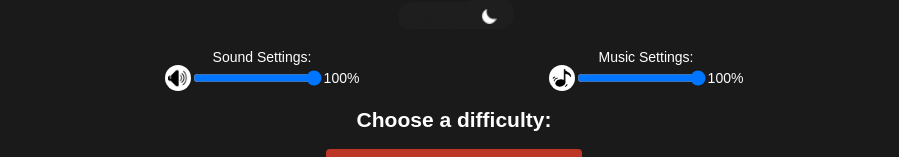
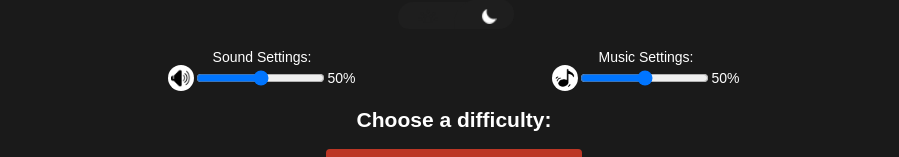
Before and after one commit to JaneEllison/react-game, a React (Create React App) app in the folder react-game/: page / in a window 1280 px wide. Shown: the part 139-296 px from the top of the page, without its empty margins (186-1085 px from the left). Built offline with nearby package versions, Linux system fonts and the light colour scheme.

Commit message:
feat: add audio settings

```diff
--- a/react-game/src/App.js
+++ b/react-game/src/App.js
@@ -1,13 +1,11 @@
 import './App.css';
 import React, { useState, useEffect, useLayoutEffect } from "react";
-import useSound from 'use-sound';
 import MemoryGame from './components/MemoryGame';
 import Time from './components/Time';
 import { ThemeButtons, DifficultButtons } from './constants/buttons';
 import sounds from './constants/sounds'
 
-const [ themeMusic, chooseSound, rightSouns, wrongSound, finishSound ] = sounds;
-
+const [ themeMusic ] = sounds;
 
 function App() {
   const [options, setOptions] = useState({
@@ -17,7 +15,11 @@ function App() {
   const [isRunningStopwatch, setIsRunningStopwatch] = useState(false);
 
   const [isSoundOn, setIsSoundOn] = useState(true);
+  const [soundValue, setSoundValue] = useState(0.5);
+  const [currentTrack, setCurrentTrack] = useState(null);
+
   const [isMusicOn, setIsMusicOn] = useState(true);
+  const [musicValue, setMusicValue] = useState(0.5);
 
   const [stopwatchSeconds, setStopwatchSeconds] = useState(0);
   const [movesCount, setMovesCount] = useState(0);
@@ -37,6 +39,7 @@ function App() {
 
   const changeSoundState = () =>{
     setIsSoundOn(!isSoundOn);
+    handleMuteSound();
   };
 
   const changeMusicState = () =>{
@@ -45,22 +48,54 @@ function App() {
   };
 
   let audioPlayer;
+  let soundPlayer;
 
   const initPlayer = () => {
     audioPlayer = document.getElementById('music');
+    soundPlayer = document.getElementById('sound')
   };
 
   const handleMuteMusic = () => {
     if (isMusicOn) {
       setTimeout(() => {
         audioPlayer.muted=true;
+        setMusicValue(0);
       }, 0);
     } else {
       setTimeout(() => {
         audioPlayer.muted=false;
+        setMusicValue(0.5);
       }, 0);
     }
   };
+
+  const handleMuteSound = () => {
+    if (isSoundOn) {
+      setTimeout(() => {
+        soundPlayer.muted=true;
+        setSoundValue(0);
+      }, 0);
+    } else {
+      setTimeout(() => {
+        soundPlayer.muted=false;
+        setSoundValue(0.5);
+      }, 0);
+    }
+  };
+
+  const setVolumeAudio = () => {
+    audioPlayer.volume = musicValue;
+  };
+
+  const setVolumeSound = () => {
+    soundPlayer.volume = soundValue;
+  };
+
+  const playSound = () => {
+    soundPlayer.play();
+  }
+
+  const formatVolume = (volume) => `${Math.round(volume * 10000) / 100}%`;
 
   useLayoutEffect(() => {
     initPlayer();
@@ -96,12 +131,17 @@ function App() {
           id='music'
           loop={true}
         />
+        <audio
+          src={currentTrack}
+          id='sound'
+        />
         { !isGameStarted
           ? (
             <div className="difficult__buttons">
               Change theme:
               <span className="switcher switcher__theme">
-                <input type="checkbox" id="switcher__theme" />
+                <input
+                  type="checkbox" id="switcher__theme" />
                 <label htmlFor="switcher__theme"></label>
               </span>
               <div className='sound__settings'>
@@ -115,8 +155,20 @@ function App() {
                       />
                     </div>
                     <div className='sound__range'>
-                      <input type="range" id="points" name="points" min="0" max="10"></input>
-                      <label for="points">100%</label>
+                      <input type="range"
+                        id="sound"
+                        name="sound"
+                        min="0"
+                        max="1"
+                        step='0.01'
+                        value={soundValue}
+                        onChange={(event)=>{
+                          setSoundValue(event.target.value);
+                          setVolumeSound();
+                        }}
+                        disabled={!soundValue}
+                      />
+                      <label htmlFor="sound">{formatVolume(soundValue)}</label>
                     </div>
                   </div>
                 </div>
@@ -130,8 +182,21 @@ function App() {
                       />
                     </div>
                     <div className='sound__range'>
-                        <input type="range" id="points" name="points" min="0" max="10"></input>
-                        <label for="points">100%</label>
+                        <input
+                          type="range"
+                          id="music"
+                          name="music"
+                          min="0"
+                          max="1"
+                          step='0.01'
+                          value={musicValue}
+                          onChange={(event)=>{
+                            setMusicValue(event.target.value);
+                            setVolumeAudio();
+                          }}
+                          disabled={!musicValue}
+                        />
+                        <label htmlFor="music">{formatVolume(musicValue)}</label>
                     </div>
                   </div>
                 </div>
@@ -222,6 +287,8 @@ function App() {
                   movesCount={movesCount}
                   setMovesCount={setMovesCount}
                   setIsGameStarted={setIsGameStarted}
+                  playSound={playSound}
+                  setCurrentTrack={setCurrentTrack}
                 />
               </>
             )
--- a/react-game/src/components/Card.jsx
+++ b/react-game/src/components/Card.jsx
@@ -1,5 +1,6 @@
 import React, { useState, useEffect } from "react";
 import { useSpring, animated as a } from "react-spring";
+import sounds from '../constants/sounds'
 
 const Card = ({
   id,
@@ -11,6 +12,8 @@ const Card = ({
   setFlippedIndexes,
   movesCount,
   setMovesCount,
+  playSound,
+  setCurrentTrack,
 }) => {
   const [flipped, setFlipped] = useState(false);
   const {transform, opacity} = useSpring({
@@ -25,10 +28,16 @@ const Card = ({
         setFlipped(state => !state);
         setFlippedCount(flippedCount + 1);
         setFlippedIndexes([]);
-      }, 800)
+        setCurrentTrack(sounds.wrongSound);
+        playSound();
+      }, 1000)
     } else if (flippedIndexes[2] === false && id === 0) {
       setFlippedCount(flippedCount + 1);
       setFlippedIndexes([]);
+      setTimeout(() => {
+        setCurrentTrack(sounds.rightSouns);
+        playSound();
+      }, 1000)
     }
   }, [flippedIndexes]);
 
--- a/react-game/src/components/MemoryGame.jsx
+++ b/react-game/src/components/MemoryGame.jsx
@@ -1,9 +1,11 @@
 import React, { useState, useEffect } from "react";
 import  Card from './Card';
-import images from '../constants/abstract'
+import images from '../constants/abstract';
+import sounds from '../constants/sounds'
 
 const MemoryGame = ({ options, highScore, setHighScore, setIsRunningStopwatch,
-  setStopwatchSeconds, movesCount, setMovesCount, setIsGameStarted, stopwatchSeconds }) => {
+  setStopwatchSeconds, movesCount, setMovesCount, setIsGameStarted, stopwatchSeconds,
+  playSound, setCurrentTrack, }) => {
 
   const [game, setGame] = useState([]);
   const [flippedCount, setFlippedCount] = useState(0);
@@ -76,9 +78,9 @@ const MemoryGame = ({ options, highScore, setHighScore, setIsRunningStopwatch,
       setTimeout(() => {
         let score=movesCount;
         if (score > highScore) {
-          setHighScore(score)
-          const json = JSON.stringify(score)
-          localStorage.setItem('memorygamehighscore', json)
+          setHighScore(score);
+          const json = JSON.stringify(score);
+          localStorage.setItem('memorygamehighscore', json);
         }
 
         const newGame = window.confirm(`Wow!, SCORE:${score} TIME:${formatTime(minutes)}:${formatTime(seconds)} New Game?`);
@@ -86,6 +88,8 @@ const MemoryGame = ({ options, highScore, setHighScore, setIsRunningStopwatch,
         setStopwatchSeconds(0);
         setIsGameStarted(false);
         if (newGame) {
+          setCurrentTrack(sounds.finishSound);
+          playSound();
           setTimeout(() => {
           setIsGameStarted(true);
           }, 5);
@@ -133,6 +137,8 @@ const MemoryGame = ({ options, highScore, setHighScore, setIsRunningStopwatch,
                   setFlippedIndexes={setFlippedIndexes}
                   movesCount={movesCount}
                   setMovesCount={setMovesCount}
+                  playSound={playSound}
+                  setCurrentTrack={setCurrentTrack}
                 />
               </div>
             ))}
--- a/react-game/src/components/Time.jsx
+++ b/react-game/src/components/Time.jsx
@@ -1,4 +1,4 @@
-import React, { useState, useEffect } from "react";
+import React, { useEffect } from "react";
 
 const Timer = ({ isRunningStopwatch, stopwatchSeconds, setStopwatchSeconds, movesCount }) => {
   const changeSeconds = (seconds) => {
--- a/react-game/src/constants/sounds.js
+++ b/react-game/src/constants/sounds.js
@@ -1,9 +1,8 @@
 import themeMusic from '../assets/music.mp3';
-import chooseSound from '../assets/choose.mp3';
 import rightSouns from '../assets/right.mp3';
 import wrongSound from '../assets/wrong.mp3';
 import finishSound from '../assets/finish.mp3';
 
-const sounds = [themeMusic, chooseSound, rightSouns, wrongSound, finishSound];
+const sounds = [themeMusic, rightSouns, wrongSound, finishSound];
 
 export default sounds;
```
